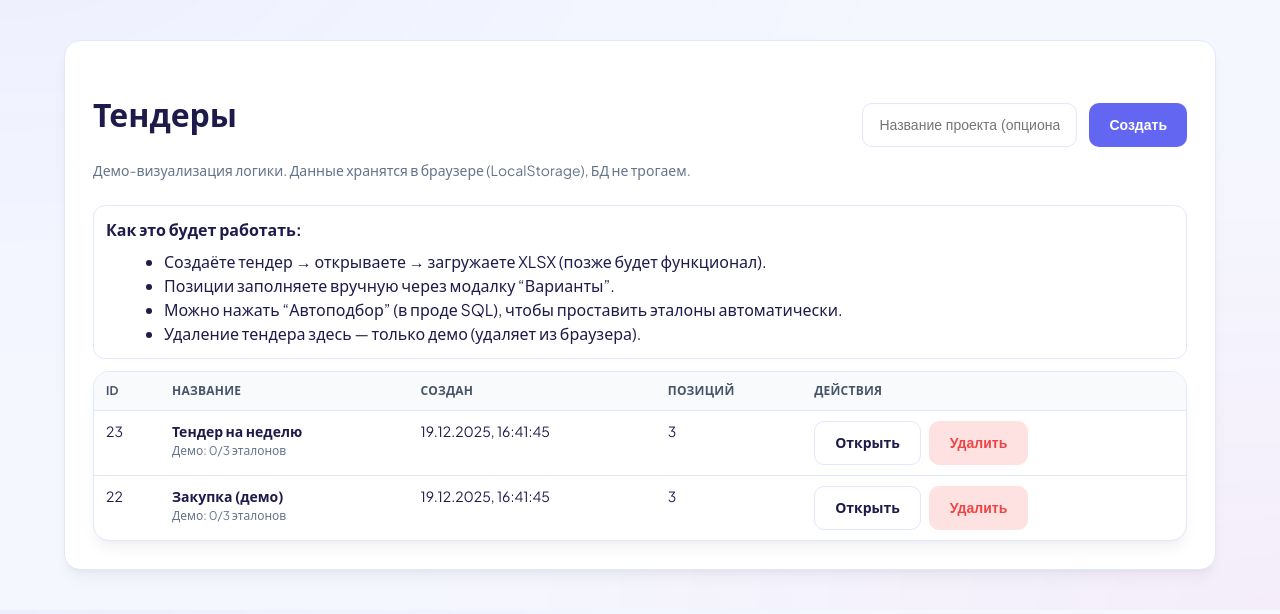
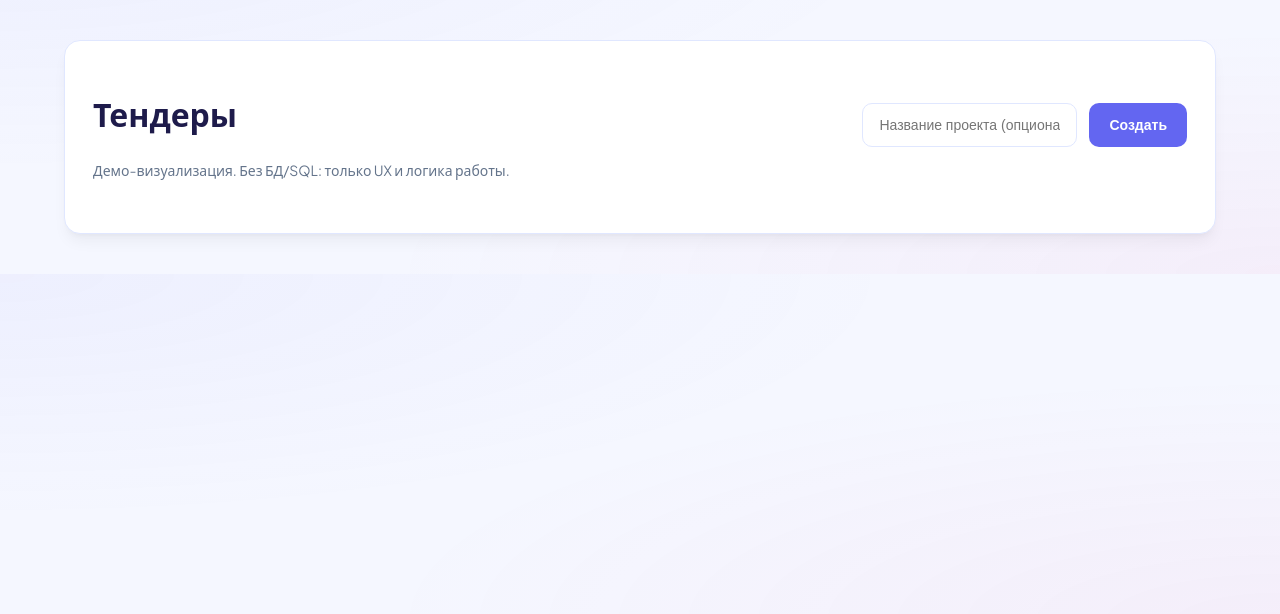
Before and after one commit to Tabascoden/pricelist-search-public, a Flask app: page /tenders in a window 1280 px wide. Shown: the part 73-687 px from the top of the page. Run offline with Flask 3, Linux system fonts and the light colour scheme; some libraries are stand-ins or nearby versions.

Commit message:
Update tender page content and styles

```diff
--- a/templates/tenders.html
+++ b/templates/tenders.html
@@ -1,12 +1,11 @@
 {% extends 'base.html' %}
 {% block content %}
+
 <div class="card" id="tender-page">
   <div class="cardHeader tender-flex">
     <div>
       <h1>Тендеры</h1>
-      <div class="sub">
-        Демо-визуализация логики. Данные хранятся в браузере (LocalStorage), БД не трогаем.
-      </div>
+      <div class="sub">Демо-визуализация. Без БД/SQL: только UX и логика работы.</div>
     </div>
 
     <form id="tender-create-form" class="tender-flex tender-form">
@@ -15,36 +14,24 @@
     </form>
   </div>
 
-  <div class="tender-note">
-    <b>Как это будет работать:</b>
-    <ul>
-      <li>Создаёте тендер → открываете → загружаете XLSX (позже будет функционал).</li>
-      <li>Позиции заполняете вручную через модалку “Варианты”.</li>
-      <li>Можно нажать “Автоподбор” (в проде SQL), чтобы проставить эталоны автоматически.</li>
-      <li>Удаление тендера здесь — только демо (удаляет из браузера).</li>
-    </ul>
-  </div>
-
   <div id="tender-projects" class="tender-table-wrap"></div>
 </div>
 
 <style>
   .tender-flex { display:flex; align-items:center; gap:12px; flex-wrap:wrap; }
   .tender-form { margin-left:auto; }
-  .tender-table-wrap { width:100%; margin-top:12px; }
-  .tender-note { margin-top:12px; padding:12px; border:1px solid var(--border); border-radius:12px; background:#fff; }
-  .tender-note ul { margin:8px 0 0 18px; }
-  .tender-table { width:100%; border-collapse:collapse; }
-  .tender-table th, .tender-table td { border-bottom:1px solid var(--border); padding:10px 12px; text-align:left; vertical-align:top; }
-  .tender-table th { background:#f8fafc; font-size:12px; letter-spacing:.02em; text-transform:uppercase; color:#475569; }
-  .tender-actions { display:flex; gap:8px; flex-wrap:wrap; }
-  .pill { display:inline-flex; align-items:center; gap:6px; padding:4px 10px; border-radius:999px; background:#eef2ff; color:#312e81; font-size:12px; font-weight:700; }
-  .muted { color:#64748b; font-size:12px; }
-  .danger { background:#fee2e2; color:#7f1d1d; border:1px solid #fecaca; }
+  .tender-table-wrap { width: 100%; margin-top: 14px; }
+  .tender-actions { display:flex; gap:10px; justify-content:flex-end; }
+  .tender-muted { opacity: .7; }
+  .tender-danger { border-color: rgba(255,0,0,.25); }
+  .tender-danger:hover { border-color: rgba(255,0,0,.45); }
+  .pill { display:inline-flex; align-items:center; gap:8px; padding: 4px 10px; border-radius: 999px; border: 1px solid var(--border); background: #fff; font-size: 12px; }
+  .pill b { font-weight: 800; }
 </style>
 
+<script src="/static/tenders.js"></script>
 <script>
-  window.__tendersDemoMode = "list";
+  window.tendersDemo = true;
 </script>
-<script src="/static/tenders_demo.js"></script>
+
 {% endblock %}
```
